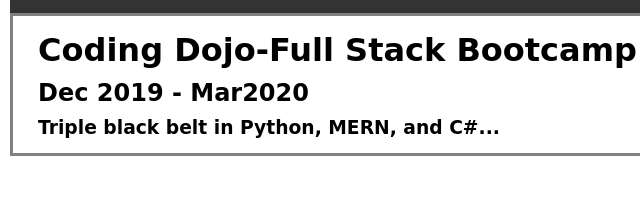
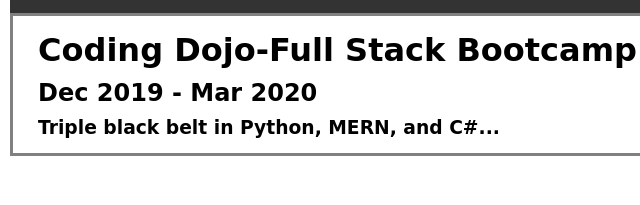
Before and after one commit to Amiculay/WFMay2022, a plain HTML site: page Day4/ProfilePage/index.html in a window 1280 px wide. Shown: the part 441-646 px from the top of the page, 246-886 px from the left. Drawn offline with Linux system fonts and the light colour scheme.

Commit message:
Added a spcae

```diff
--- a/Day4/ProfilePage/index.html
+++ b/Day4/ProfilePage/index.html
@@ -54,7 +54,7 @@
                         </div>
                         <div class="infoFooter">
                             <h1>Coding Dojo-Full Stack Bootcamp</h1>
-                            <h2>Dec 2019 - Mar2020</h2>
+                            <h2>Dec 2019 - Mar 2020</h2>
                             <h3>Triple black belt in Python, MERN, and C#...</h3>
                         </div>
                     </div>
```
